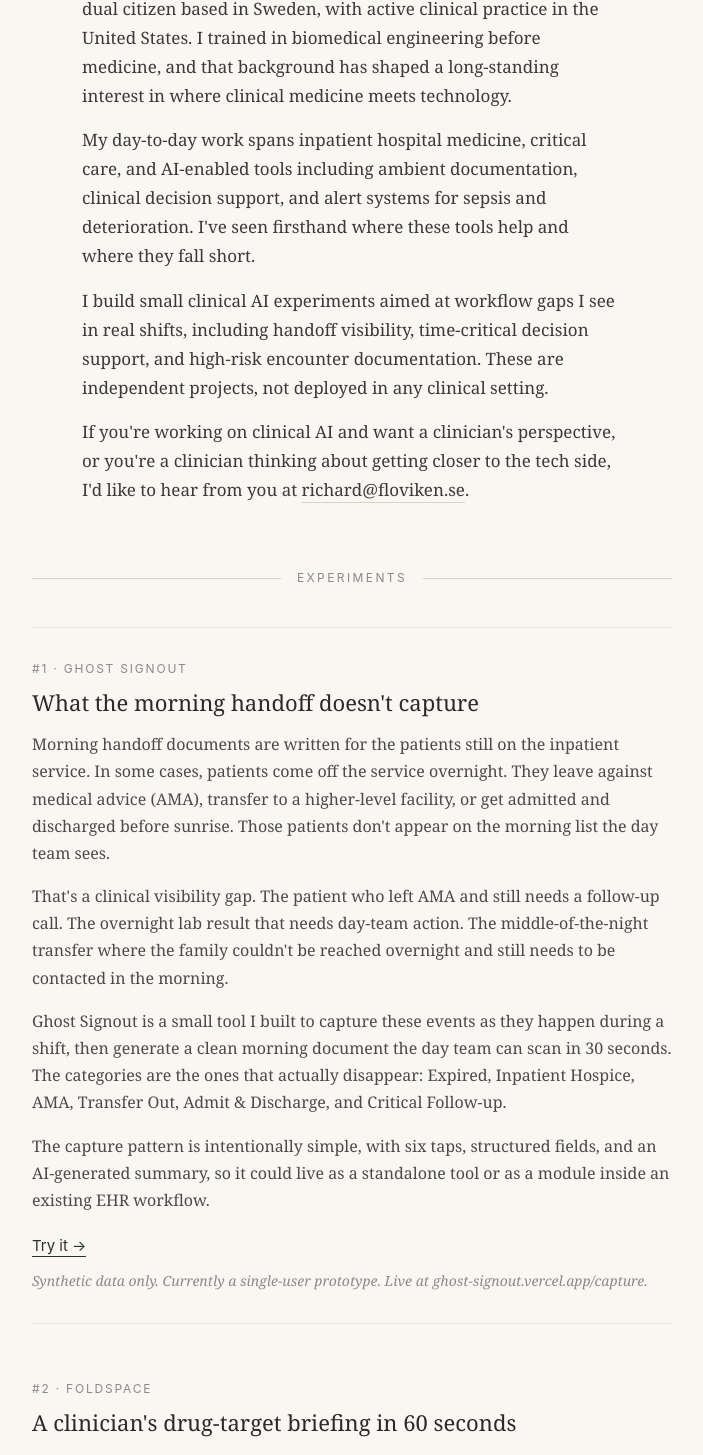
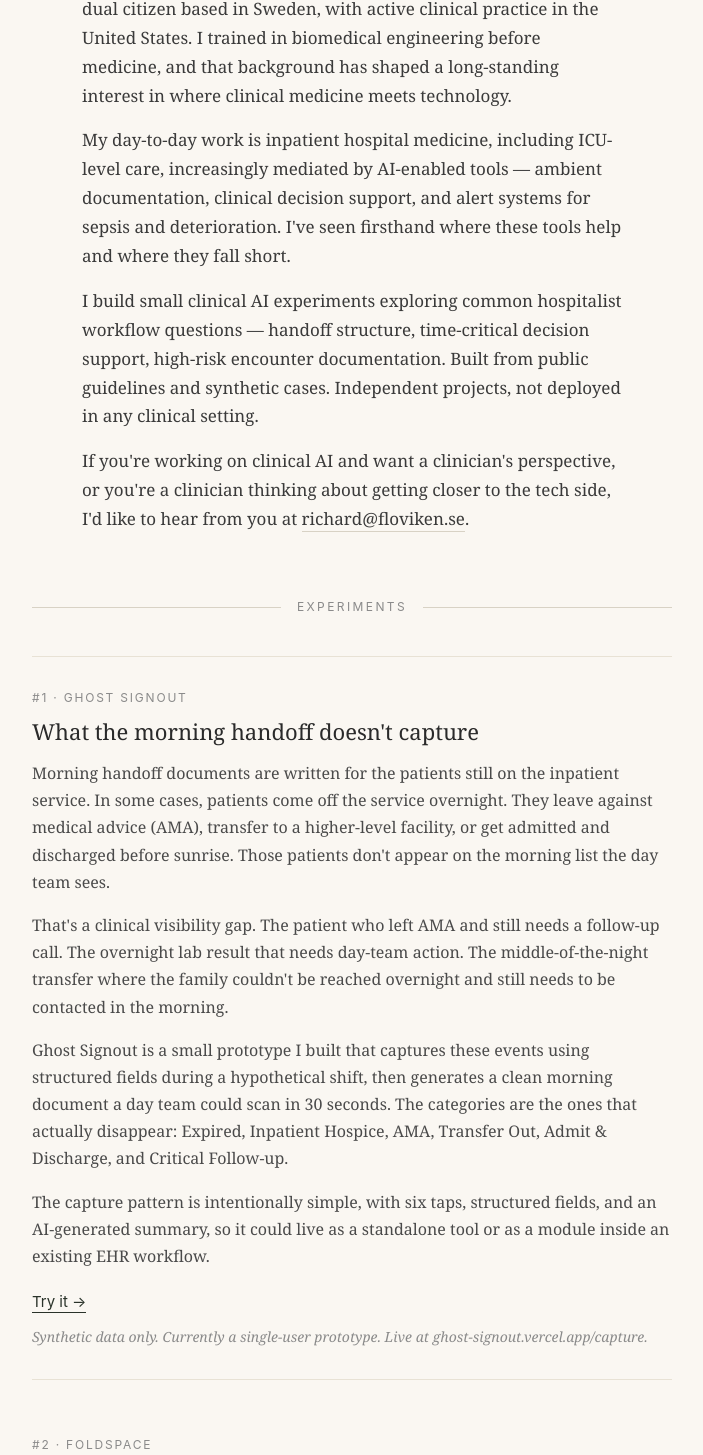
Before and after one commit to RAhroonAI/floviken-site, a Next.js app: page / in a window 1280 px wide. Shown: the part 479-1934 px from the top of the page, without its empty margins (288-991 px from the left). Built offline with nearby package versions, Linux system fonts and the light colour scheme.

Commit message:
COI alignment: bio, Ghost Signout, Sundown framing

```diff
--- a/src/app/page.js
+++ b/src/app/page.js
@@ -60,10 +60,10 @@ export default function Home() {
             I&apos;m Richard Ahroon, a board-certified internist and US/Swedish dual citizen based in Sweden, with active clinical practice in the United States. I trained in biomedical engineering before medicine, and that background has shaped a long-standing interest in where clinical medicine meets technology.
           </p>
           <p style={{ margin: '0 0 1rem 0' }}>
-            My day-to-day work spans inpatient hospital medicine, critical care, and AI-enabled tools including ambient documentation, clinical decision support, and alert systems for sepsis and deterioration. I&apos;ve seen firsthand where these tools help and where they fall short.
+            My day-to-day work is inpatient hospital medicine, including ICU-level care, increasingly mediated by AI-enabled tools &mdash; ambient documentation, clinical decision support, and alert systems for sepsis and deterioration. I&apos;ve seen firsthand where these tools help and where they fall short.
           </p>
           <p style={{ margin: '0 0 1rem 0' }}>
-            I build small clinical AI experiments aimed at workflow gaps I see in real shifts, including handoff visibility, time-critical decision support, and high-risk encounter documentation. These are independent projects, not deployed in any clinical setting.
+            I build small clinical AI experiments exploring common hospitalist workflow questions &mdash; handoff structure, time-critical decision support, high-risk encounter documentation. Built from public guidelines and synthetic cases. Independent projects, not deployed in any clinical setting.
           </p>
           <p style={{ margin: 0 }}>
             If you&apos;re working on clinical AI and want a clinician&apos;s perspective, or you&apos;re a clinician thinking about getting closer to the tech side, I&apos;d like to hear from you at <a href="mailto:richard@floviken.se" style={{ color: '#3a3a3a', textDecoration: 'none', borderBottom: '1px solid #d8d2c5', paddingBottom: '1px' }}>richard@floviken.se</a>.
@@ -145,7 +145,7 @@ export default function Home() {
             marginBottom: '1rem',
             marginTop: 0,
           }}>
-            Ghost Signout is a small tool I built to capture these events as they happen during a shift, then generate a clean morning document the day team can scan in 30 seconds. The categories are the ones that actually disappear: Expired, Inpatient Hospice, AMA, Transfer Out, Admit &amp; Discharge, and Critical Follow-up.
+            Ghost Signout is a small prototype I built that captures these events using structured fields during a hypothetical shift, then generates a clean morning document a day team could scan in 30 seconds. The categories are the ones that actually disappear: Expired, Inpatient Hospice, AMA, Transfer Out, Admit &amp; Discharge, and Critical Follow-up.
           </p>
           <p style={{
             fontFamily: '"Georgia", serif',
@@ -466,7 +466,7 @@ export default function Home() {
             marginBottom: '1rem',
             marginTop: 0,
           }}>
-            Sundown is a small experiment in what could happen in that minute. When the secure message contains a delirium or agitation signal, a deterministic chart review runs against an evidence-anchored set of items &mdash; recent deliriogenic medications, anticholinergic burden, Foley status, last bowel movement, electrolytes, QTc, baseline cognitive status, sensory aids, recent procedures. Items that should be present but aren&apos;t are surfaced as gaps. The hospitalist reads one screen on the way to the bedside, walks in with the differential already narrowing, and gets to the assessment faster.
+            Sundown is a small experiment in what could happen in that minute. In the prototype, when a simulated secure message contains a delirium or agitation signal, a deterministic chart review runs against an evidence-anchored set of items &mdash; recent deliriogenic medications, anticholinergic burden, Foley status, last bowel movement, electrolytes, QTc, baseline cognitive status, sensory aids, recent procedures. Items that should be present but aren&apos;t are surfaced as gaps. The hospitalist reads one screen on the way to the bedside, walks in with the differential already narrowing, and gets to the assessment faster.
           </p>
           <p style={{
             fontFamily: '"Georgia", serif',
```
